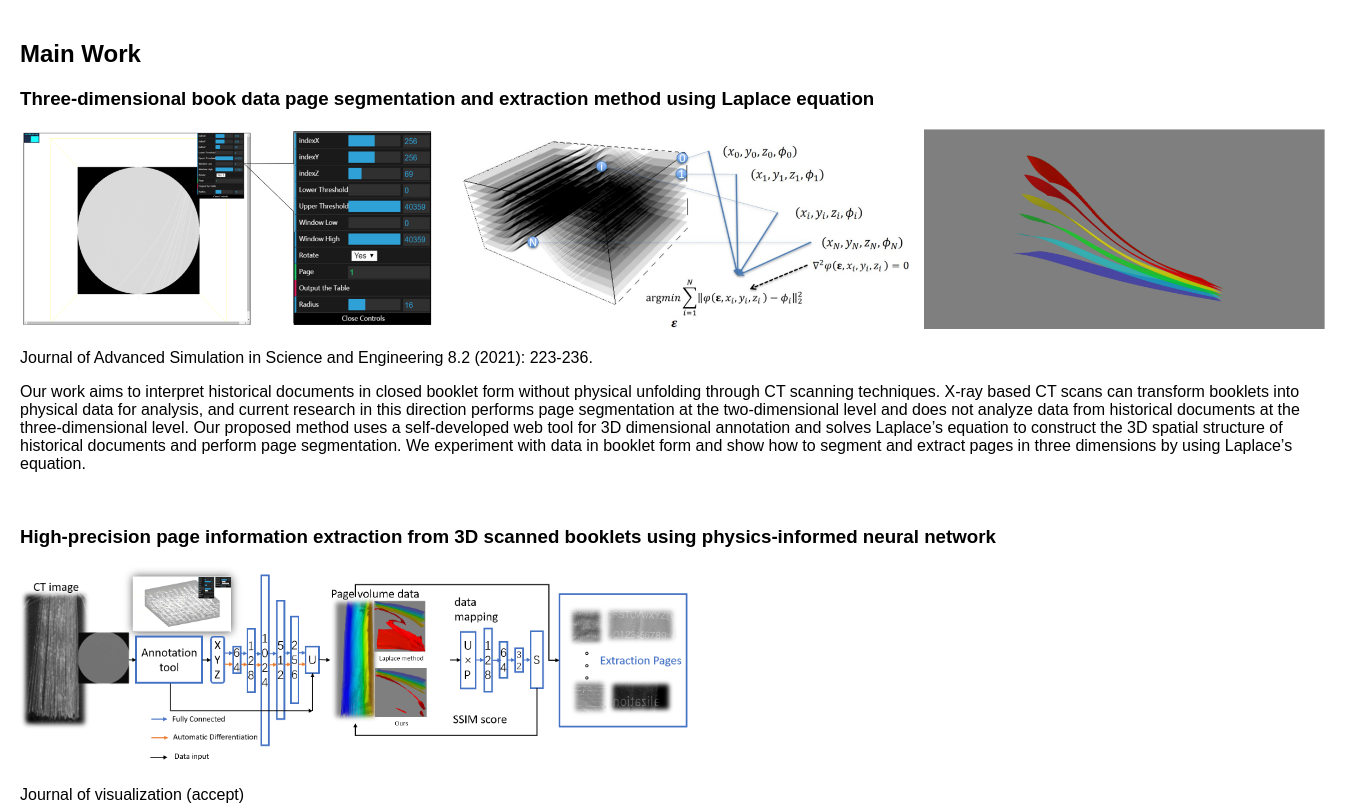
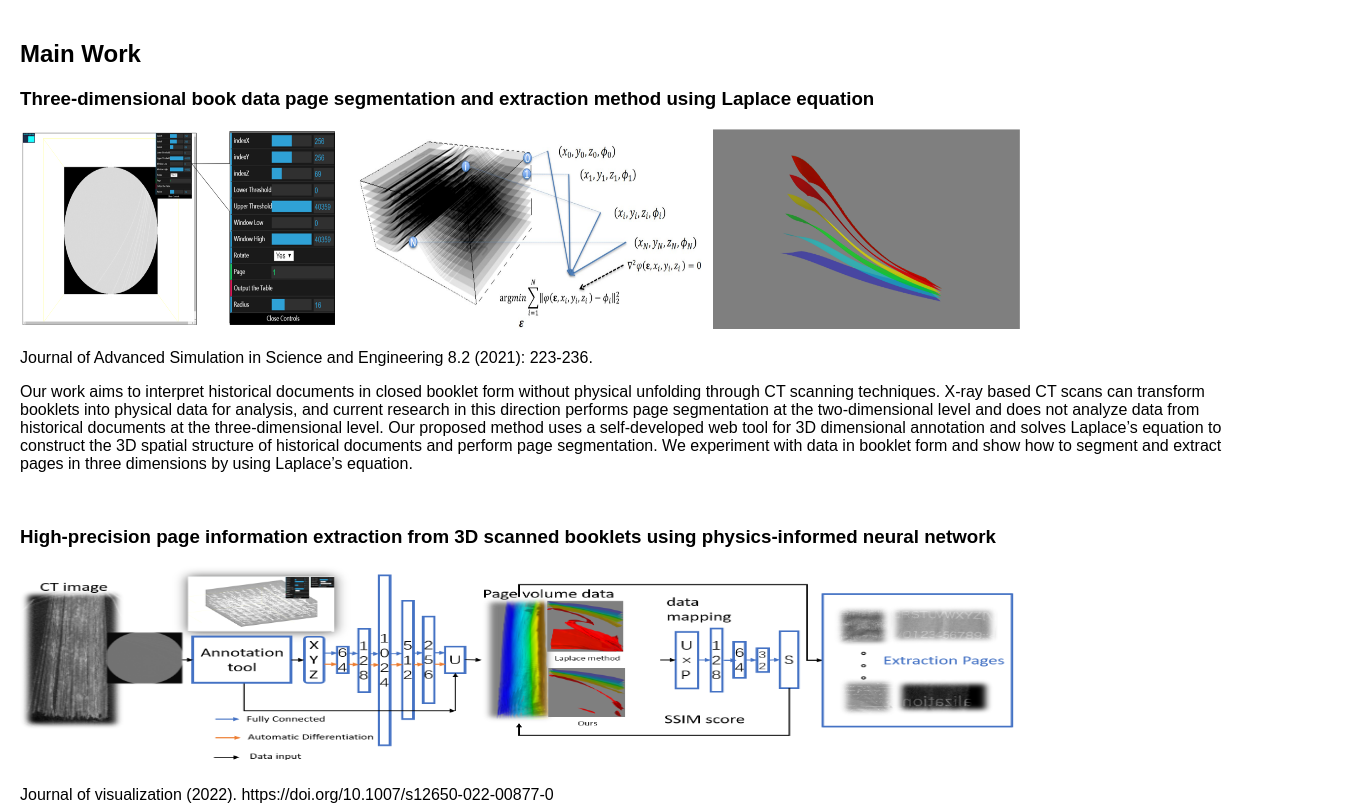
Before and after one commit to Zhongjianghan/zhongjiang.github.io, a plain HTML site: page index.html in a window 1280 px wide. Shown: the part 1080-1888 px from the top of the page, 1345 px wide, since content can reach past the window. Drawn offline with Linux system fonts and the light colour scheme.

Commit message:
Update index.html

```diff
--- a/index.html
+++ b/index.html
@@ -146,7 +146,8 @@ body {
     <h3>Three-dimensional book data page segmentation and extraction method using Laplace equation</h3>
     <div class="figure">
       <img src="paper1.png"
-       height="200">
+       height="200"
+        width="1000">
     </div>
     <p>Journal of Advanced Simulation in Science and Engineering 8.2 (2021): 223-236.</p>
     <p>Our work aims to interpret historical documents in closed booklet form without physical unfolding through CT scanning techniques. X-ray based CT scans can transform booklets into physical data for analysis, and current research in this direction performs page segmentation at the two-dimensional level and does not analyze data from historical documents at the three-dimensional level. Our proposed method uses a self-developed web tool for 3D dimensional annotation and solves Laplace’s equation to construct the 3D spatial structure of historical documents and perform page segmentation. We experiment with data in booklet form and show how to segment and extract pages in three dimensions by using Laplace’s equation.</p>
@@ -154,9 +155,10 @@ body {
     <h3>High-precision page information extraction from 3D scanned booklets using physics-informed neural network</h3>
     <div class="figure">
       <img src="topshow.png"
-       height="200">
+       height="200"
+       width="1000">
     </div>
-    <p>Journal of visualization (accept)</p>
+    <p>Journal of visualization (2022). https://doi.org/10.1007/s12650-022-00877-0 </p>
     <p>X-ray-based computerized tomography scans are used to analyze page information in closed booklets noninvasively. An important task is to extract the page information. Previously, the Laplace equation was used to calculate the page number field and extract the page information as an iso-surface. However, this technique cannot extract the page information properly. To solve this problem and improve the accuracy of the extracted page information, we propose a page information extraction method using a physics-informed neural network. The proposed method employs a structural similarity measure—often used in image processing research—to numerically evaluate the appropriateness of the page extraction. New history booklet are used to verify the effectiveness of this method in addition to the conventional booklet data.</p>
   </div>
 </div>
```
